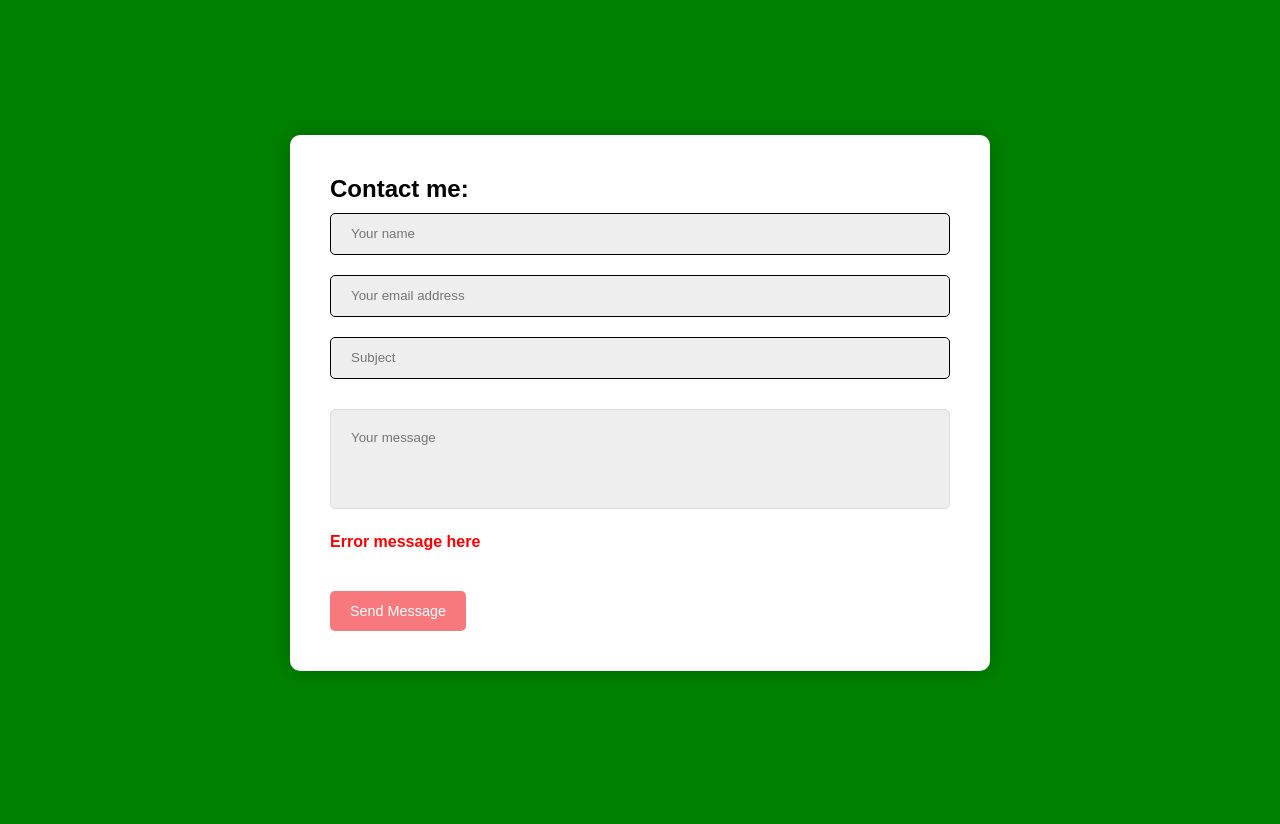
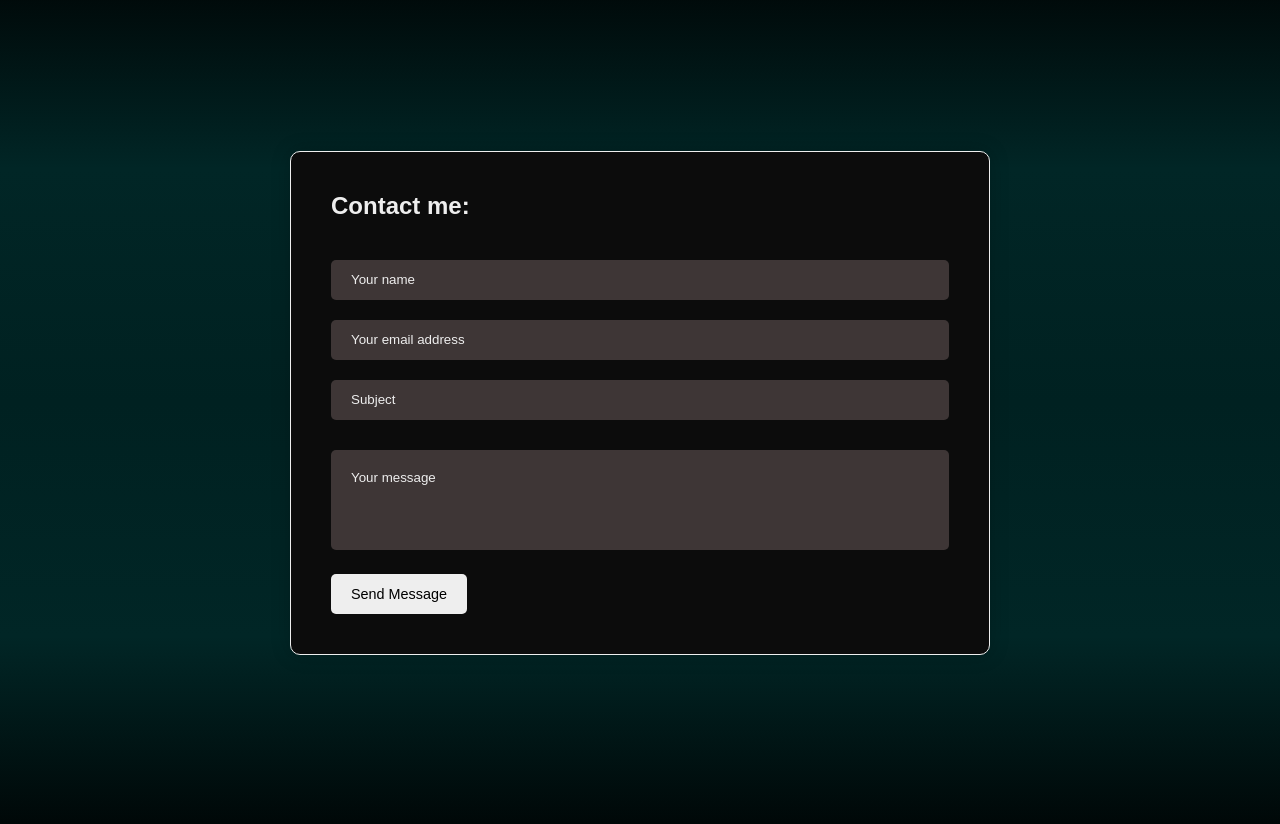
Before and after one commit to ezejerez/my-website, a React (Create React App) app: page / in a window 1280 px wide. Shown: the part 1940-2764 px from the top of the page. Built offline with nearby package versions, Linux system fonts and the light colour scheme; a web font is replaced by a local one.

Commit message:
connect-form-to-fix

```diff
--- a/src/components/AboutSection/AboutElements.js
+++ b/src/components/AboutSection/AboutElements.js
@@ -1,16 +1,7 @@
 import styled from 'styled-components';
 
 export const AboutSectionContainer = styled.div`
-  // background: #0c0c0c;
-  background: rgb(0, 0, 0);
-  background: linear-gradient(
-    0deg,
-    rgba(0, 0, 0, 1) 0%,
-    rgba(1, 38, 38, 1) 25%,
-    rgba(0, 33, 33, 1) 50%,
-    rgba(1, 38, 38, 1) 75%,
-    rgba(0, 0, 0, 1) 100%
-  );
+  background: #000;
   display: flex;
   justify-content: center;
   align-items: center;
--- a/src/components/ContactSection/ContactElements.js
+++ b/src/components/ContactSection/ContactElements.js
@@ -1,8 +1,15 @@
 import styled from 'styled-components';
 
 export const ContactSectionBackground = styled.div`
-  // background: #0c0c0c;
-  background: green;
+  background: rgb(0, 0, 0);
+  background: linear-gradient(
+    0deg,
+    rgba(0, 0, 0, 1) 0%,
+    rgba(1, 38, 38, 1) 25%,
+    rgba(0, 33, 33, 1) 50%,
+    rgba(1, 38, 38, 1) 75%,
+    rgba(0, 0, 0, 1) 100%
+  );
   display: flex;
   justify-content: center;
   align-items: center;
@@ -10,7 +17,7 @@ export const ContactSectionBackground = styled.div`
   z-index: 1;
 `;
 
-export const StyledFormWrapper = styled.div`
+export const ContactFormWrapper = styled.div`
   display: flex;
   justify-content: center;
   align-items: center;
@@ -19,47 +26,64 @@ export const StyledFormWrapper = styled.div`
   padding: 0 20px;
 `;
 
-export const StyledForm = styled.form`
+export const ContactForm = styled.form`
   width: 100%;
   max-width: 700px;
   padding: 40px;
-  background: #fff;
+  background: #0c0c0c;
   border-radius: 10px;
+  border: 1px solid #eee;
   box-sizing: border-box;
   box-shadow: 0px 0px 20px 0px rgba(0, 0, 0, 0.2);
 `;
 
-export const StyledInput = styled.input`
+export const ContactH2 = styled.h2`
+  color: #eee;
+  margin-bottom: 40px;
+`;
+
+export const ContactInput = styled.input`
   display: block;
   width: 100%;
-
-  background: #eee;
+  color: white;
+  background: #3e3636;
   height: 40px;
   border-radius: 5px;
-  border: 1px solid black;
+  border: none;
   margin: 10px 0 20px 0;
   padding: 20px;
   box-sizing: border-box;
+  outline: none;
+
+  ::placeholder {
+    color: #eee;
+  }
 `;
 
-export const StyledTextArea = styled.textarea`
+export const ContactTextArea = styled.textarea`
   width: 100%;
   min-height: 100px;
   resize: none;
 
-  background: #eee;
+  background: #3e3636;
+  color: white;
   height: 40px;
   border-radius: 5px;
-  border: 1px solid #ddd;
+  border: none;
   margin: 10px 0 20px 0;
   padding: 20px;
   box-sizing: border-box;
+  outline: none;
+
+  ::placeholder {
+    color: #eee;
+  }
 `;
 
-export const StyledButton = styled.button`
+export const ContactButton = styled.button`
   display: block;
-  background: #f7797d;
-  color: #fff;
+  background: #eee;
+  color: #000;
   font-size: 0.9rem;
   border: 0;
   border-radius: 5px;
@@ -67,10 +91,11 @@ export const StyledButton = styled.button`
   padding: 0 20px;
   cursor: pointer;
   box-sizing: border-box;
+  outline: none;
+
+
+ &: hover {
+    background: #01bf71;
+    color: white;
+    transition: 0.2s ease-in-out;
 `;
-
-export const StyledError = styled.div`
-  color: red;
-  font-weight: 800;
-  margin: 0 0 40px 0;
-`;
--- a/src/components/ContactSection/index.js
+++ b/src/components/ContactSection/index.js
@@ -1,28 +1,61 @@
-import React, { useState } from 'react';
+import React, { useState, useRef, useEffect, useCallback } from 'react';
+import { useSpring, animated } from 'react-spring';
 import emailjs from 'emailjs-com';
 import {
   ContactSectionBackground,
-  StyledFormWrapper,
-  StyledForm,
-  StyledInput,
-  StyledTextArea,
-  StyledError,
-  StyledButton,
+  ContactFormWrapper,
+  ContactForm,
+  ContactH2,
+  ContactInput,
+  ContactTextArea,
+  ContactButton,
 } from './ContactElements';
-
 import Modal from '../Modal/index';
+import Shadow from '../Shadow';
 
 const ContactSection = () => {
+  const [error, setError] = useState('');
   const [showModal, setShowModal] = useState(false);
+
+  const modalRef = useRef();
+
+  const animation = useSpring({
+    config: {
+      duration: 250,
+    },
+    opacity: showModal ? 1 : 0,
+    transform: showModal ? `translateY(0%)` : `translateY(-100%)`,
+  });
+
+  const closeModal = (e) => {
+    if (modalRef.current === e.target) {
+      setShowModal(false);
+    }
+  };
+
+  const keyPress = useCallback(
+    (e) => {
+      if (e.key === 'Escape' && showModal) {
+        setShowModal(false);
+      }
+    },
+    [setShowModal, showModal],
+  );
+
+  useEffect(() => {
+    document.addEventListener('keydown', keyPress);
+    return () => document.removeEventListener('keydown', keyPress);
+  }, [keyPress]);
 
   function sendEmail(e) {
     e.preventDefault();
+    return;
     emailjs
       .sendForm(
         'gmail',
         'template_wotpibf',
         e.target,
-        'user_8o9zQhhFpdSCF4aIT7OSF'
+        'user_8o9zQhhFpdSCF4aIT7OSF',
       )
       .then(() => {
         setShowModal(true);
@@ -30,38 +63,45 @@ const ContactSection = () => {
   }
 
   return (
-    <>
-      {showModal ? <h1>EMAIL ENVIADO</h1> : null}
-
     <div id='contact'>
-        <Modal showModal={showModal} setShowModal={setShowModal} />
+      {showModal ? (
+        <Shadow ref={modalRef} onClick={closeModal}>
+          <animated.div style={animation}>
+            <Modal
+              onCloseButtonClick={() => setShowModal(false)}
+              message='Your message was sent successfully! I will contact you as soon as
+        possible &#x1F60E;'
+            />
+          </animated.div>
+        </Shadow>
+      ) : null}
       <ContactSectionBackground>
-          <StyledFormWrapper>
-            <StyledForm onSubmit={sendEmail}>
-              <h2>Contact me:</h2>
+        <ContactFormWrapper>
+          <ContactForm onSubmit={sendEmail}>
+            <ContactH2>Contact me:</ContactH2>
             <label htmlFor='name'></label>
-              <StyledInput
+            <ContactInput
               type='text'
               className='form-control'
               placeholder='Your name'
               name='name'
             />
             <label htmlFor='email'></label>
-              <StyledInput
-                type='email'
+            <ContactInput
+              type='text'
               className='form-control'
               placeholder='Your email address'
               name='email'
             />
             <label htmlFor='subject'></label>
-              <StyledInput
+            <ContactInput
               type='text'
               className='form-control'
               placeholder='Subject'
               name='subject'
             />
             <label htmlFor='message'></label>
-              <StyledTextArea
+            <ContactTextArea
               className='form-control'
               id=''
               cols='30'
@@ -69,24 +109,17 @@ const ContactSection = () => {
               placeholder='Your message'
               name='message'
             />
-              <StyledError>
-                <p>Error message here</p>
-              </StyledError>
-              <StyledButton
+            <ContactButton
               type='submit'
               className='btn btn-info'
-                value='Send Message'
-              >
+              value='Send Message'>
               Send Message
-              </StyledButton>
-            </StyledForm>
-          </StyledFormWrapper>
+            </ContactButton>
+          </ContactForm>
+        </ContactFormWrapper>
       </ContactSectionBackground>
     </div>
-    </>
   );
 };
 
 export default ContactSection;
-
-// agregar <StyledForm onSubmit={sendEmail}>
--- a/src/components/Modal/ModalElements.js
+++ b/src/components/Modal/ModalElements.js
@@ -1,15 +1,5 @@
 import styled from 'styled-components';
 import { MdClose } from 'react-icons/md';
-
-export const ModalBackground = styled.div`
-  width: 100%;
-  height: 100%;
-  background: rgba(0, 0, 0, 0.8);
-  position: fixed;
-  disply: flex;
-  justify-content: center;
-  align-items: center;
-`;
 
 export const ModalWrapper = styled.div`
   width: 800px;
--- a/src/components/Navbar/NavbarElements.js
+++ b/src/components/Navbar/NavbarElements.js
@@ -1,5 +1,4 @@
 import styled from 'styled-components';
-import { Link as LinkR } from 'react-router-dom';
 import { Link as LinkS } from 'react-scroll';
 
 export const Nav = styled.nav`
@@ -29,16 +28,13 @@ export const NavbarContainer = styled.div`
   max-width: 1100px;
 `;
 
-export const NavLogo = styled(LinkR)`
-  color: #fff;
+export const NavLogo = styled.img`
   justify-self: flex-start;
   cursor: pointer;
-  font-size: 1.5rem;
+  width: 3.5rem;
   display: flex;
   align-items: center;
   margin-left: 24px;
-  font-weight: bold;
-  text-decoration: none;
 `;
 
 export const MobileIcon = styled.div`
--- a/src/components/Navbar/index.js
+++ b/src/components/Navbar/index.js
@@ -12,6 +12,7 @@ import {
   NavLinks,
   NavResume,
 } from './NavbarElements';
+import Logo from '../../images/Logo.svg';
 
 const Navbar = ({ onToggle }) => {
   const [scrollNav, setScrollNav] = useState(false);
@@ -37,7 +38,7 @@ const Navbar = ({ onToggle }) => {
       <IconContext.Provider value={{ color: '#fff' }}>
         <Nav scrollNav={scrollNav}>
           <NavbarContainer>
-            <NavLogo onClick={toggleHome}>ej</NavLogo>
+            <NavLogo onClick={toggleHome} src={Logo} alt='Logo' />
             <MobileIcon onClick={onToggle}>
               <FaBars />
             </MobileIcon>
--- /dev/null
+++ b/src/components/Shadow.js
@@ -0,0 +1,13 @@
+import styled from 'styled-components';
+
+const Shadow = styled.div`
+  width: 100%;
+  height: 100%;
+  background: rgba(0, 0, 0, 0.8);
+  position: fixed;
+  disply: flex;
+  justify-content: center;
+  align-items: center;
+`;
+
+export default Shadow;
--- a/src/components/SocialFollow/SocialFollowElements.js
+++ b/src/components/SocialFollow/SocialFollowElements.js
@@ -6,29 +6,24 @@ export const SocialFollowIconsContainer = styled.div`
   justify-content: space-between;
   align-items: center;
 
-  /* Contenedor de cada icon */
   > a {
-    @media screen and (max-width: 768px) {
-      display: block;
-      position: absolute;
-      transform: translate(-100%, 60%);
-    }
     cursor: pointer;
     color: #fff;
+
+    &:hover {
+      color: #01bf71;
+      transition: 0.2s ease-in-out;
+    }
   }
 
-  > a:hover {
-    color: #01bf71;
-    transition: 0.2s ease-in-out;
-  }
-
-  /*
-    Icon (metemos el width y height aca porque los contenedores si
-    no le seteas el tamaño, se adaptan al tamaño del hijo)
-  */
   > a > svg {
     width: 40px;
     height: 40px;
     margin-bottom: 10px;
+
+    @media screen and (max-width: 768px) {
+      width: 35px;
+      height: 35px;
+    }
   }
 `;
```
Also changed, not shown: src/components/Modal/index.js (+5 -52 lines), src/images/Logo.svg. Lines whose indentation alone changed are shown as unchanged.
